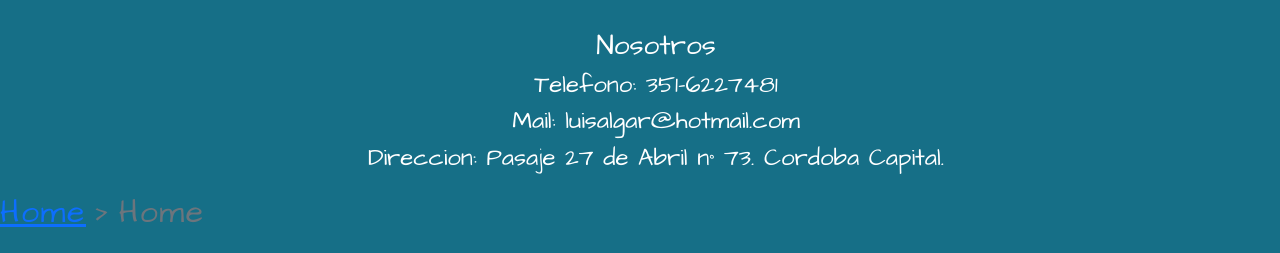
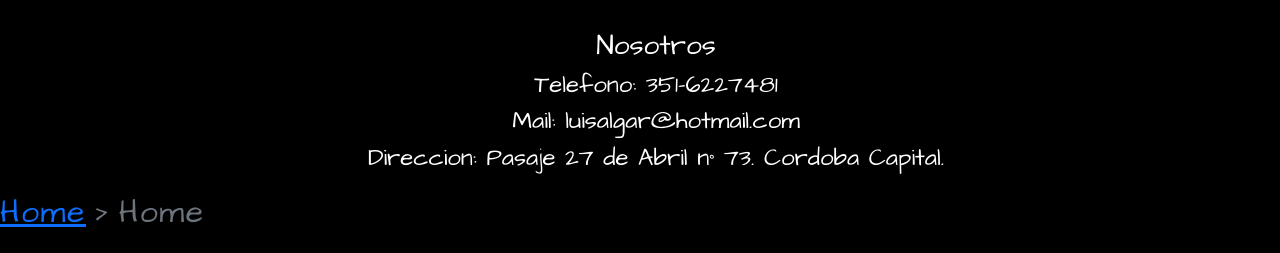
Before and after one commit to LuisAlbertoGarciaAlonso/clase18, a plain HTML site: page index.html in a window 1280 px wide. Shown: the part 732-985 px from the top of the page. Drawn offline with nearby package versions, Linux system fonts and the light colour scheme.

Commit message:
pruebaColorNegro

```diff
--- a/scss/_colores.scss
+++ b/scss/_colores.scss
@@ -1,5 +1,5 @@
 $colorHover: red;
-$bgGral:#166f87;
+$bgGral:#000000;
 $bgHover: #000000;
 $text:#ffffff;
 $negro:#000000;
```
Also changed, not shown: css/Clase17.css.
